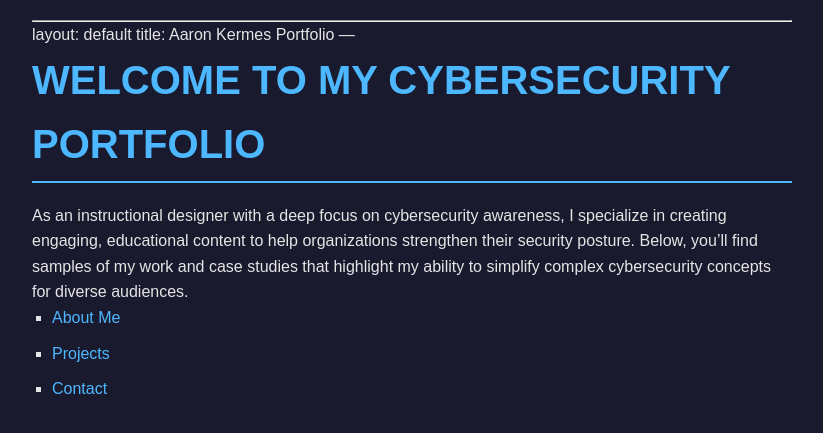
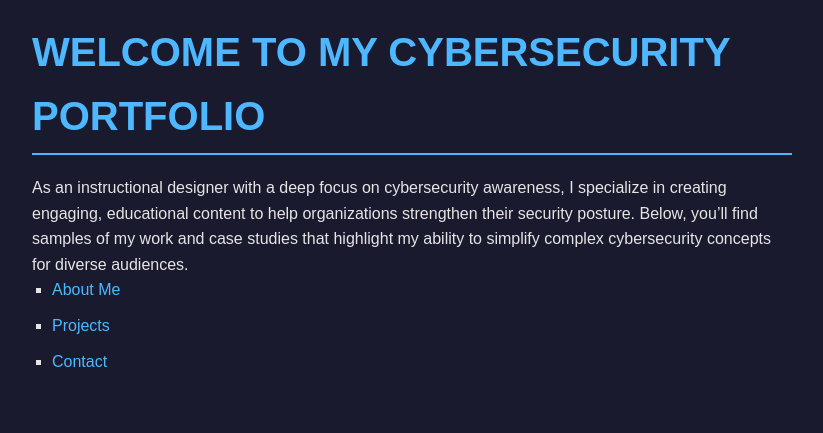
Before and after one commit to akermes/akermes.github.io, a Jekyll site: the page built from index.md, in a window 1280 px wide. Shown: the top 433 px of the page, without its empty margins (228-1051 px from the left). Built offline with Jekyll 4.4.1, drawn with Linux system fonts in a browser that asks for light colours; our own code applies the rules of GitHub Pages for plain Markdown files.

Commit message:
Update index.md

```diff
--- a/index.md
+++ b/index.md
@@ -1,4 +1,3 @@
-<link rel="stylesheet" href="css/style.css">
 ---
 layout: default
 title: Aaron Kermes Portfolio
```
